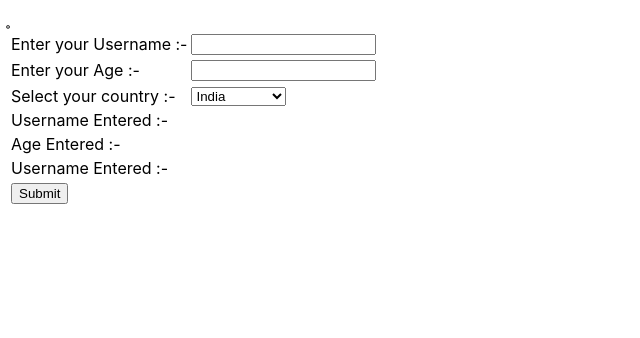
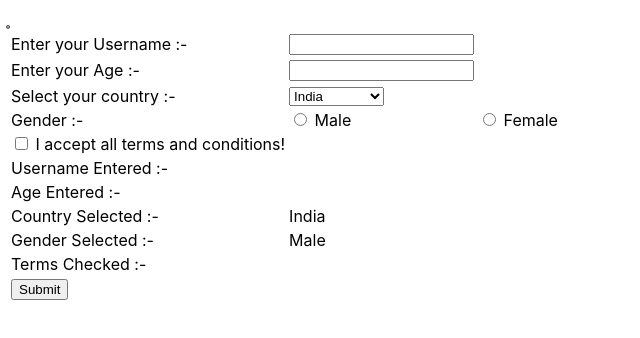
Before and after one commit to raghavendramj/NS_Rosalind_MERN, a React (Create React App) app in the folder ReactJS/newton-react-app/: page / in a window 1280 px wide. Shown: the top 338 px of the page, without its empty margins (0-640 px from the left). Built offline with nearby package versions, Linux system fonts and the light colour scheme.

Commit message:
Radio button and checkbox

```diff
--- a/ReactJS/newton-react-app/src/components/multipleformfields.jsx
+++ b/ReactJS/newton-react-app/src/components/multipleformfields.jsx
@@ -2,11 +2,22 @@ import React, { useState } from 'react';
 
 function MultipleFormFields() {
 
-    const [inputs, setInputs] = useState({ country: "India" });
+    const [inputs, setInputs] = useState({ country: "India", gender: "Male", terms: false });
 
     const handleChange = (event) => {
+
+        console.log("Event type :- ", event.target.type);
+        console.log("Event type :- ", event.target.checked);
+        // const targetType = event.target.type;
+        // const value = null;
+        // if (targetType === "checkbox") {
+        //     value = target.checked;
+        // } else {
+        //     value = target.value;
+        // }
         const nameAttribute = event.target.name; //Key
-        const valueAttibute = event.target.value; //Value
+        // const valueAttibute = event.target.type === "checkbox" ? event.target.checked : event.target.value;
+        const valueAttibute = event.target.value;
         setInputs(values => ({ ...values, [nameAttribute]: valueAttibute }))
     }
 
@@ -28,7 +39,6 @@ function MultipleFormFields() {
                         <td><label>Enter your Username :- </label></td>
                         <td>
                             <input type="text"
-                                name="username"
                                 value={inputs.username || ""}
                                 onChange={handleChange} />
                         </td>
@@ -53,6 +63,27 @@ function MultipleFormFields() {
                         </td>
                     </tr>
                     <tr>
+                        <td><label>Gender :- </label></td>
+                        <td>
+                            <input type="radio"
+                                name="gender"
+                                value="Male"
+                                onChange={handleChange} /> Male
+                        </td>
+                        <td>
+                            <input type="radio"
+                                name="gender"
+                                value="Female"
+                                onChange={handleChange} /> Female
+                        </td>
+                    </tr>
+                    <tr>
+                        <td><input type="checkbox"
+                        value={inputs.terms || false}
+                        onChange={handleChange}
+                        /> I accept all terms and conditions!</td>
+                    </tr>
+                    <tr>
                         <td><label>Username Entered :- </label></td>
                         <td>
                             {inputs.username || ""}
@@ -65,9 +96,21 @@ function MultipleFormFields() {
                         </td>
                     </tr>
                     <tr>
-                        <td><label>Username Entered :- </label></td>
+                        <td><label>Country Selected :- </label></td>
                         <td>
-                            {inputs.hobbies || ""}
+                            {inputs.country || ""}
+                        </td>
+                    </tr>
+                    <tr>
+                        <td><label>Gender Selected :- </label></td>
+                        <td>
+                            {inputs.gender || ""}
+                        </td>
+                    </tr>
+                    <tr>
+                        <td><label>Terms Checked :- </label></td>
+                        <td>
+                            {inputs.terms || ""}
                         </td>
                     </tr>
                     <tr>
```
